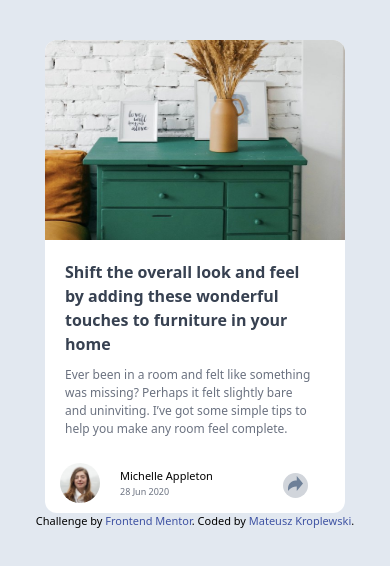
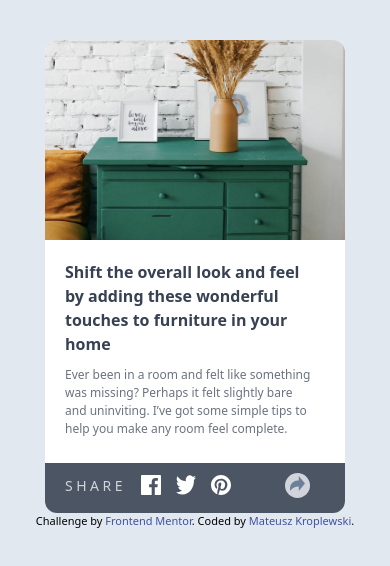
Before and after one commit to Kroplewski-M/article-preview-component-master, a plain HTML site: page index.html in a window 390 px wide. Both pictures are taken after a click on the element 295 px from the left and 485 px from the top of the page. Drawn offline with nearby package versions, Linux system fonts and the light colour scheme.

Commit message:
added share section on mobile view

```diff
--- a/index.html
+++ b/index.html
@@ -8,6 +8,7 @@
 
   <title>Frontend Mentor | Article preview component</title>
   <script src="https://cdn.tailwindcss.com"></script>
+  <script src="script.js" defer></script>
 
   <style>
     .attribution { font-size: 11px; text-align: center; }
@@ -28,24 +29,23 @@
         to help you make any room feel complete.
       </p>
     </div>
-    <div class="w-[300px] h-[50px] mt-[25px] flex ">
+    <div class="flex">
+    <div id="normal" class="w-[300px] h-[50px] mt-[25px] flex ">
         <img src="./images/avatar-michelle.jpg" alt="profile pic" class=" rounded-full w-[40px] h-[40px] ml-[15px]">
         <div class="ml-5 mt-[5px]">
           <p class="text-[11px]">Michelle Appleton</p>
           <p class="text-[9px] text-gray-500">28 Jun 2020</p>
         </div>
-        <div class="w-[25px] h-[25px] rounded-full bg-gray-300 relative -right-[70px] mt-[10px] cursor-pointer">
-          <img src="./images/icon-share.svg" alt="share" class="w-[15px] h-[15px] mx-auto mt-[3px] ">
-        </div>
-    </div>
-    <div class="w-[300px] h-[50px] mt-[25px] bg-gray-600 rounded-b-xl flex hidden">
+      </div>
+      <div id="share" class="w-[25px] h-[25px] rounded-full bg-gray-300  mt-[35px] z-50 cursor-pointer absolute ml-[240px]">
+        <img src="./images/icon-share.svg" alt="share" class="w-[15px] h-[15px] mx-auto mt-[3px] ">
+      </div>
+  </div>
+    <div id="mobileShare"class="w-[300px] h-[50px] mt-[25px] bg-gray-600 rounded-b-xl flex hidden">
           <p class="tracking-[.25em] text-gray-300 mt-[12px] ml-5 text-[14px]">SHARE</p>
           <img src="./images/icon-facebook.svg" alt="FB" class="w-[20px] h-[20px] ml-[15px] mt-[12px]">
           <img src="./images/icon-twitter.svg" alt="FB" class="w-[20px] h-[20px] ml-[15px] mt-[12px]">
           <img src="./images/icon-pinterest.svg" alt="FB" class="w-[20px] h-[20px] ml-[15px] mt-[12px]">
-          <div class="w-[25px] h-[25px] rounded-full bg-gray-300 relative -right-[50px] mt-[10px] cursor-pointer">
-            <img src="./images/icon-share.svg" alt="share" class="w-[15px] h-[15px] mx-auto mt-[3px] ">
-          </div>
     </div>
 
   </div>
--- /dev/null
+++ b/script.js
@@ -0,0 +1,16 @@
+let normal = document.querySelector("#normal");
+let mobileShare = document.querySelector("#mobileShare");
+let share = document.querySelector("#share");
+let shareState = false;
+
+share.addEventListener("click", function () {
+  shareState = !shareState;
+  if (shareState == true) {
+    normal.classList.add("hidden");
+    mobileShare.classList.remove("hidden");
+  }
+  if (shareState == false) {
+    mobileShare.classList.add("hidden");
+    normal.classList.remove("hidden");
+  }
+});
```
